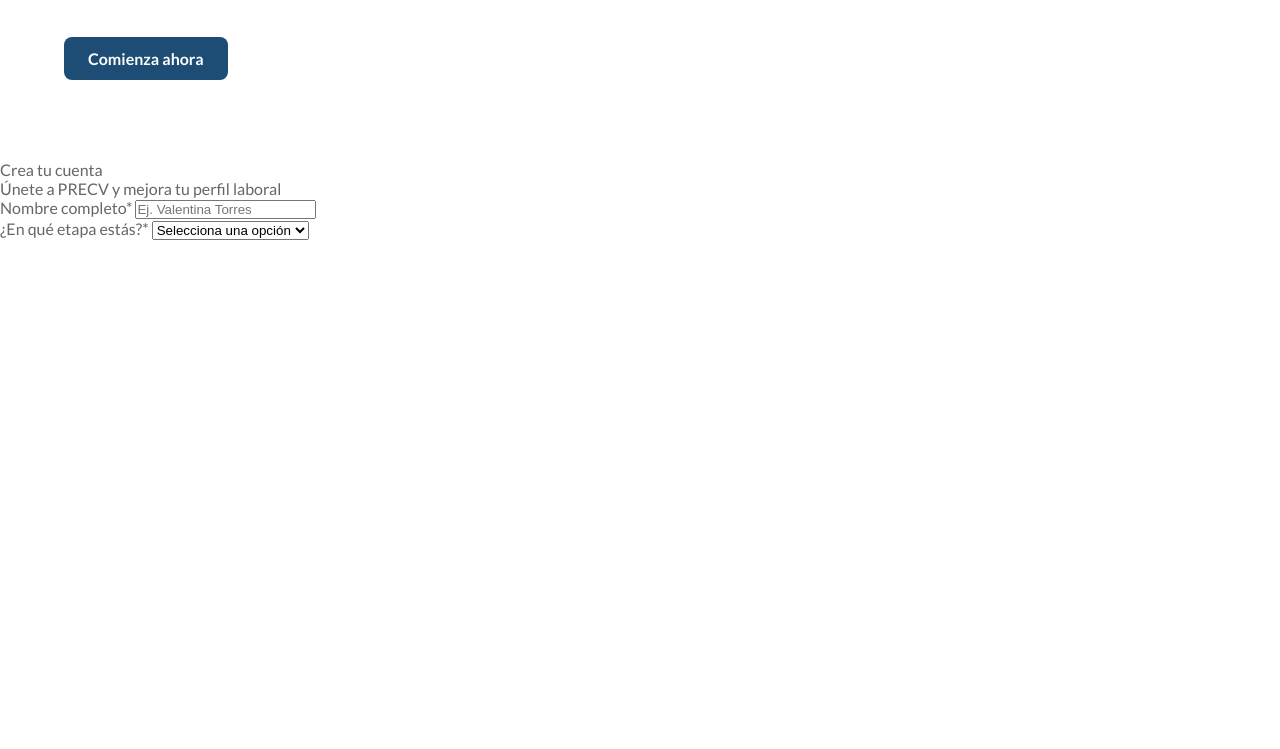
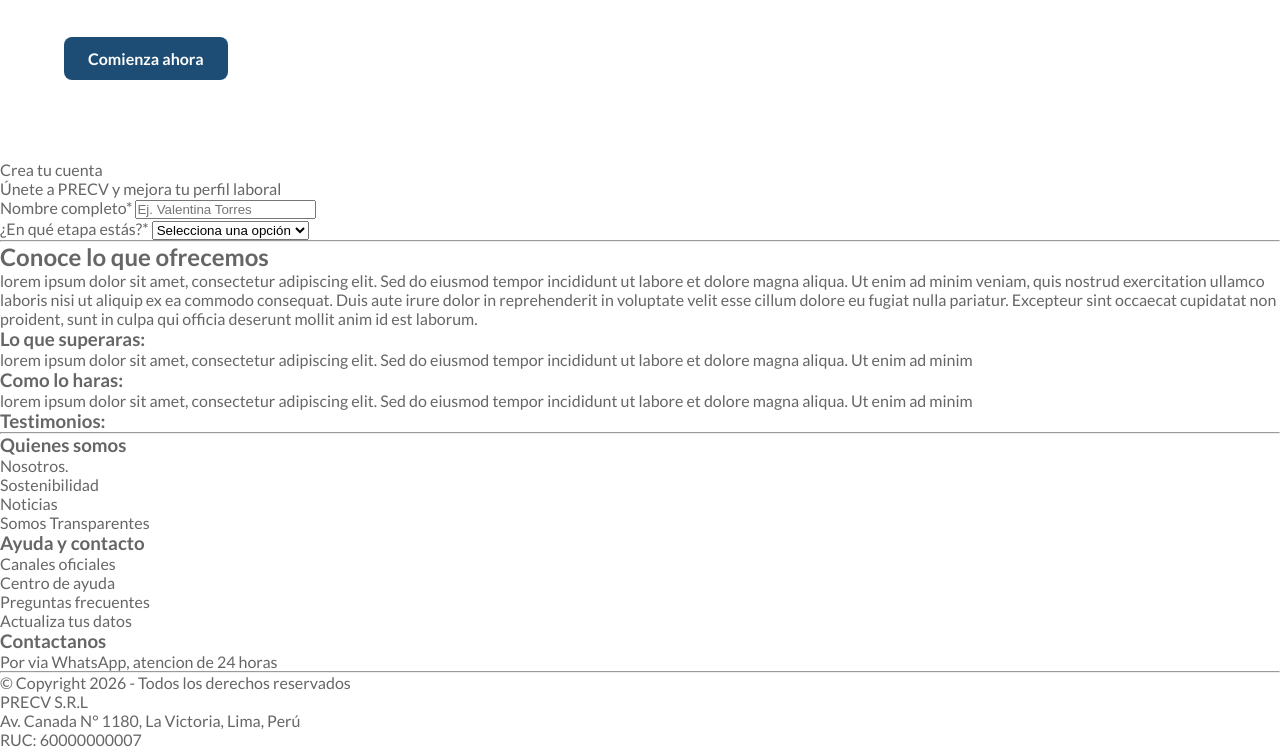
Before and after one commit to ElLisan23/loading-page, a plain HTML site: page index.html in a window 1280 px wide. Shown: the part 314-1063 px from the top of the page. Before the commit the page ends 800 px from the top, so only its background shows below. Drawn offline with Linux system fonts and the light colour scheme.

Commit message:
creacion del esqueleto de la landing page

```diff
--- a/index.html
+++ b/index.html
@@ -27,8 +27,10 @@
             <h1 class = "hero-titulo">Tu preparación laboral,<br> paso a paso</h1> <!--el H1 es el titulo y el <br> es simplemente un salto de línea -->
             <p class = "hero-description"> Practica entrevistas, construye tu CV y sigue tu progreso a tu propio ritmo   </p>
             <button class = "btn-primario"> Comienza ahora </button>
+
+            <!--Falta imagen explicativa-->
+
         </div>
-
     </main>
 
     <section class = "precv-auth-section">
@@ -57,6 +59,75 @@
             </form>
     </section>
 
+    <hr>
+    <section class="precv-section-conocequeofrecemos">
+        <h2 class="precv-section-conocequeofrecemos-titulo"> Conoce lo que ofrecemos </h2>
+
+        <!-- Aqui deberia de ir un algunos parrafos que digan: contexto de precv, que superaras(miedo,etc), como lo haras, resultados de personas exitosas(yo) -->
+
+        <div class="precv-section-conocequeofrecemos-contexto">
+            <p>
+                lorem ipsum dolor sit amet, consectetur adipiscing elit. Sed do eiusmod tempor incididunt ut labore et dolore magna aliqua. Ut enim ad minim veniam, quis nostrud exercitation ullamco laboris nisi ut aliquip ex ea commodo consequat. Duis aute irure dolor in reprehenderit in voluptate velit esse cillum dolore eu fugiat nulla pariatur. Excepteur sint occaecat cupidatat non proident, sunt in culpa qui officia deserunt mollit anim id est laborum.
+            </p>
+        </div>
+        <div class="precv-section-conocequeofrecemos-superaras">
+            <h3 class="precv-section-conocequeofrecemos-superaras-titulo"> Lo que superaras: </h3>
+            <p>
+                lorem ipsum dolor sit amet, consectetur adipiscing elit. Sed do eiusmod tempor incididunt ut labore et dolore magna aliqua. Ut enim ad minim
+            </p>
+        </div>
+        <div class="precv-section-conocequeofrecemos-superaras-como">
+            <h3 class="precv-section-conocequeofrecemos-superaras-como-titulo"> Como lo haras: </h3>
+            <p>
+                lorem ipsum dolor sit amet, consectetur adipiscing elit. Sed do eiusmod tempor incididunt ut labore et dolore magna aliqua. Ut enim ad minim
+            </p>
+        </div>
+        <div class="precv-section-conocequeofrecemos-superaras-resultados">
+            <h3 class="precv-section-conocequeofrecemos-superaras-resultados-titulo"> Testimonios: </h3>
+            <!-- Imagenes y nombres de exisotos -->
+        </div>
+    </section>
+    <hr>
+
+    <footer class="precv-footer">
+        <div class="precv-footer-nosotros">
+            <h3 class="precv-footer-nosotros-titulo">
+                Quienes somos
+            </h3>
+            <ul class="precv-footer-nostros-lista">
+                <li> Nosotros. </li>
+                <li> Sostenibilidad </li>
+                <li> Noticias </li>
+                <li> Somos Transparentes </li>
+            </ul>
+        </div>
+        <div class="precv-footer-Ayudaycontacto">
+            <h3 class="precv-footer-ayudaycontacto-titulo">
+                Ayuda y contacto
+            </h3>
+            <ul class="precv-footer-ayudaycontacto-lista">
+                <li> Canales oficiales </li>
+                <li> Centro de ayuda </li>
+                <li> Preguntas frecuentes </li>
+                <li> Actualiza tus datos </li>
+            </ul>
+        </div>
+        <div class="precv-footer-contactanos">
+            <h3 class="precv-footer-contactanos-titulo">
+                Contactanos
+            </h3>
+            <ul class="precv-footer-contactanos-lista">
+                <li> Por via WhatsApp, atencion de 24 horas </li>
+                <!-- aqui deberia de haber una  imagen del numero de maucho e iconito de wasap-->
+            </ul>
+        </div>
+        <hr>
+        <div class="precv-footer-copyright">
+            <p>&copy; Copyright 2026 - Todos los derechos reservados<br>
+            PRECV S.R.L <br> <!-- SRL es sociedad de responsabilidad limitada, es de pocos miembros-->
+            Av. Canada N° 1180, La Victoria, Lima, Perú <br> RUC: 60000000007 <p>
+        </div>
+    </footer>
 
 </body>
 </html>
```
